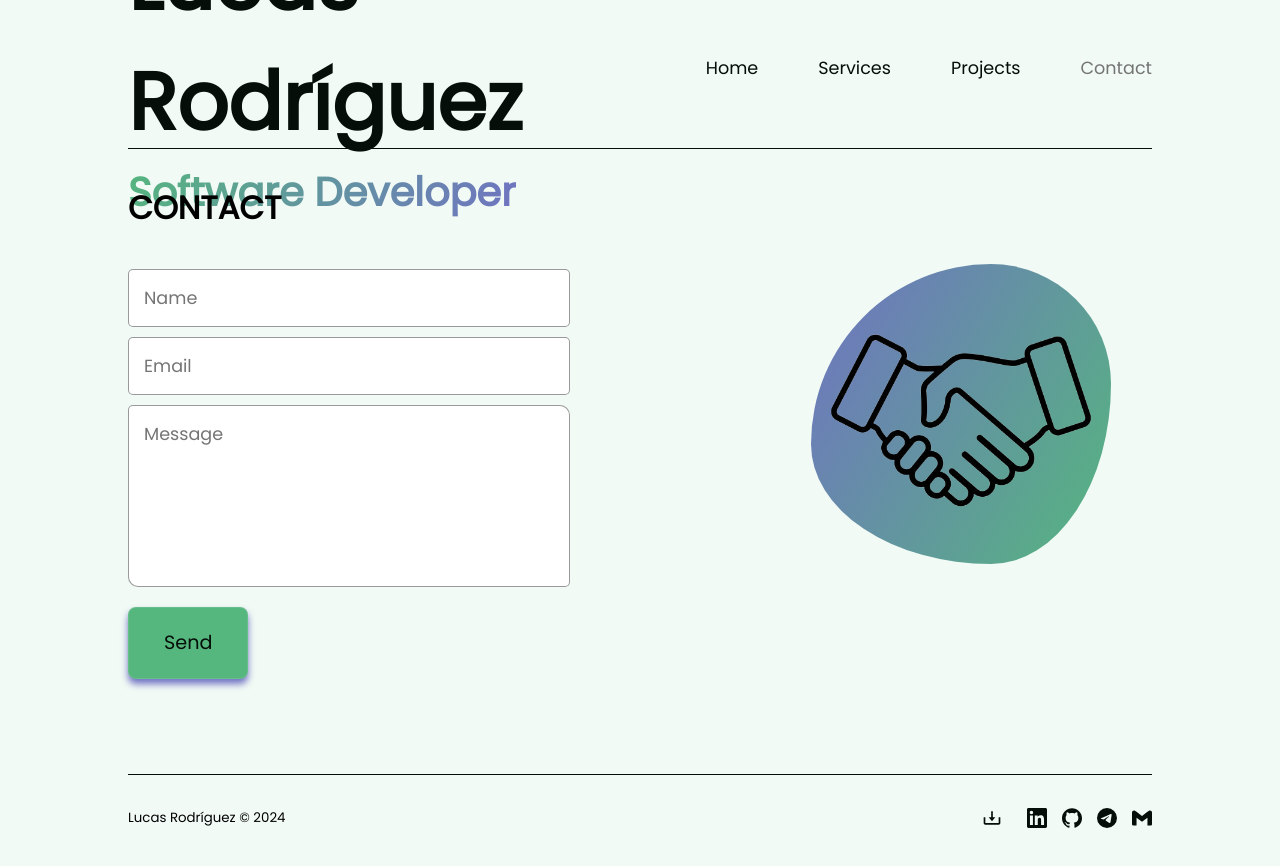
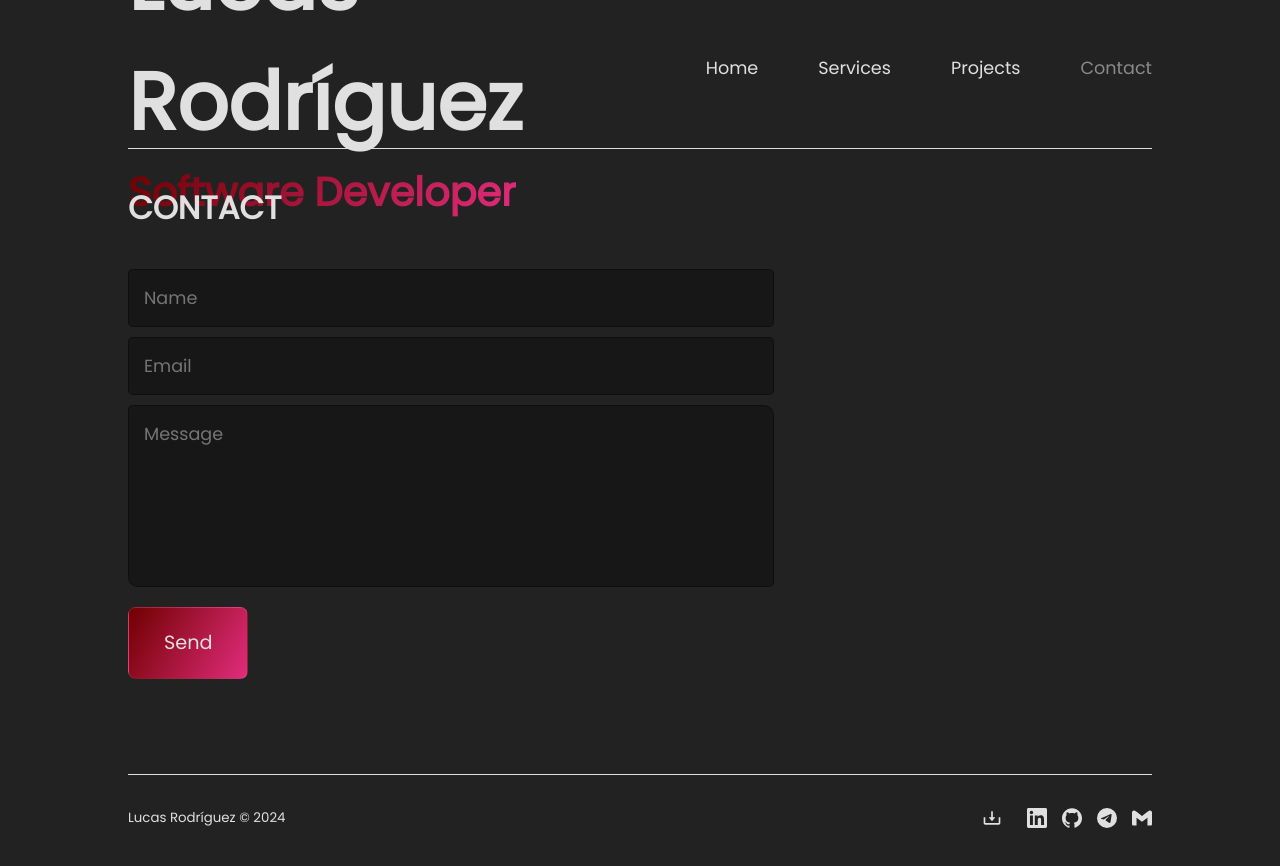
Before and after one commit to lucasrodriguez-dev/portfolio, a React (Create React App) app: page /contact in a window 1280 px wide. Shown: the top 866 px of the page. Built offline with nearby package versions, Linux system fonts and the light colour scheme.

Commit message:
mejoras visuales y colores en modo oscuro

```diff
--- a/src/components/pages/ContactPage.js
+++ b/src/components/pages/ContactPage.js
@@ -12,11 +12,6 @@ export const ContactPage = () => {
       <h3 className="heading">Contact</h3>
       <article className="container-main" id="container-contact-page">
         <ContactForm />
-        <article id="container-contact-info">
-          <div className="blob">
-            <img src="/images/contact.png" id="image-contact" />
-          </div>
-        </article>
       </article>
     </section>
   )
--- a/src/data/myProjects.js
+++ b/src/data/myProjects.js
@@ -8,7 +8,7 @@ export const myProjects = [
         "categories": "Web, MVC, Full-Stack",
         "description": "Manage any karate tournament in kata modality: register competitors, follow their confrontations and rate them to see who wins.",
         "descriptionLong": "If you want to carry out the internal management of the tournaments, you can log in as a Software Technician. On the other hand, if you only want to rate the competitors, you can enter as a Judge.",
-        "details": "This was built using the MVC architecture. The Controller layer is divided in JavaScript Controllers and PHP Controllers."
+        "details": "Built with MVC architecture. JavaScript Controllers connect with PHP Controllers."
     },
     {
         "id": "luthitv",
@@ -19,6 +19,6 @@ export const myProjects = [
         "categories": "Web, SPA, Full-Stack",
         "description": "Create, update, delete and search as many movie cards as you want.",
         "descriptionLong": "",
-        "details": "This app is structured with components and it uses local storage to preserve information."
+        "details": "Structured with components. It uses local storage to preserve information."
     }
 ];
--- a/src/data/myServices.js
+++ b/src/data/myServices.js
@@ -22,17 +22,17 @@ export const myServices = [
     },
     {
         "id": 3,
+        "name": "Image Edition",
+        "description": "I can transform your photographs and graphics, improving their visual quality and enhancing their impact.",
+        "technologies": ["adobephotoshop"],
+        "icon": "image"
+    },
+    {
+        "id": 4,
         "name": "Task Automation",
         "description": "I can simplify the management of your system. From creating custom scripts to optimizing existing workflows, my goal is to provide solutions that improve your productivity.",
         "technologies": ["linux", "powershell"],
         "icon": "task"
-    },
-    {
-        "id": 4,
-        "name": "Image Edition",
-        "description": "I can transform your photographs and graphics, improving their visual quality and enhancing their impact.",
-        "technologies": ["adobephotoshop"],
-        "icon": "image"
     },
     {
         "id": 6,
--- a/src/index.css
+++ b/src/index.css
@@ -1,11 +1,22 @@
 /* DECLARATION OF VARIABLES */
 
 :root {
-  --background: #F2FAF5;
-  --primary: #55B67E;
-  --secondary: hsl(217, 40%, 70%, 30%);
-  --accent: #7073C2;
-  --text: #060E09;
+  --background: #232222
+    /*#F2FAF5*/
+  ;
+  --primary: #700000
+    /*#55B67E*/
+  ;
+  --secondary: hsl(0, 0%, 0%, 30%)
+    /*hsl(217, 40%, 70%, 30%)*/
+  ;
+  --accent: #e22c7b
+    /*#7073C2*/
+  ;
+  --text: #e0e0e0
+    /*#060E09*/
+  ;
+  --gradient-main: linear-gradient(120deg, var(--primary), var(--accent));
   --border-style: 1px solid var(--text);
   --border-style-button: 1px solid rgba(255, 255, 255, 0.1);
   --transition-duration: 300ms;
@@ -27,7 +38,7 @@
 body {
   position: relative;
   background-color: var(--background);
-  color: var(--paragraph);
+  color: var(--text);
   font-family: var(--font-family);
   font-size: 1rem;
   padding: 0;
@@ -43,7 +54,7 @@ body {
 }
 
 .highlight {
-  background: linear-gradient(120deg, var(--primary), var(--accent));
+  background: var(--gradient-main);
   background-clip: text;
   -webkit-background-clip: text;
   -webkit-text-fill-color: transparent;
@@ -185,7 +196,8 @@ nav ul li a.active {
   padding: 0 0 80px 0;
 }
 
-.container, .container-small {
+.container,
+.container-small {
   height: auto;
   display: flex;
   flex-direction: column;
@@ -206,12 +218,18 @@ nav ul li a.active {
   justify-content: space-between;
 }
 
+#p-presentation {
+  text-align: left;
+  font-size: 1.2rem;
+  margin-right: 100px;
+}
+
 #container-me {
   transform: translateX(200px);
 }
 
 #image-me {
-  background-color: var(--accent);
+  background: var(--gradient-main);
 }
 
 /*
@@ -223,13 +241,16 @@ nav ul li a.active {
   width: var(--carousel-width);
   height: 100%;
 }
+
 .embla__container {
   display: flex;
 }
+
 .embla__slide {
   flex: 0 0 100%;
   min-width: 0;
 }
+
 .embla__slide img {
   width: 100%;
   height: 650px;
@@ -259,7 +280,7 @@ nav ul li a.active {
 }
 
 .mask {
-  box-shadow: 0 12px 17px var(--accent);
+  box-shadow: 0 5px 17px var(--accent);
   border: 2px solid var(--secondary);
   border-radius: 5px;
   user-select: none;
@@ -301,7 +322,9 @@ img {
 .project .mask .overlay p {
   padding: 20px;
   text-align: center;
-  color: #eee;
+  color: var(--text)
+    /*#eee*/
+  ;
 }
 
 .project span {
@@ -419,16 +442,6 @@ img {
   letter-spacing: 1px;
 }
 
-#container-contact-info {
-  width: 50%;
-  align-items: flex-start;
-  justify-content: flex-start;
-}
-
-#image-contact {
-  background: linear-gradient(120deg, var(--accent), var(--primary));
-}
-
 /* HEADLINES */
 
 h1,
@@ -496,9 +509,8 @@ button:hover,
 }
 
 .button-primary {
-  background-color: var(--primary);
+  background: var(--gradient-main);
   margin-left: 0;
-  box-shadow: 0 5px 7px var(--accent);
 }
 
 .button-secondary {
@@ -516,6 +528,7 @@ textarea {
   border-radius: 5px;
   margin: 5px 0;
   outline: none;
+  background-color: var(--secondary);
   color: var(--text);
   font-size: 1.1rem;
   font-family: var(--font-family);
```
